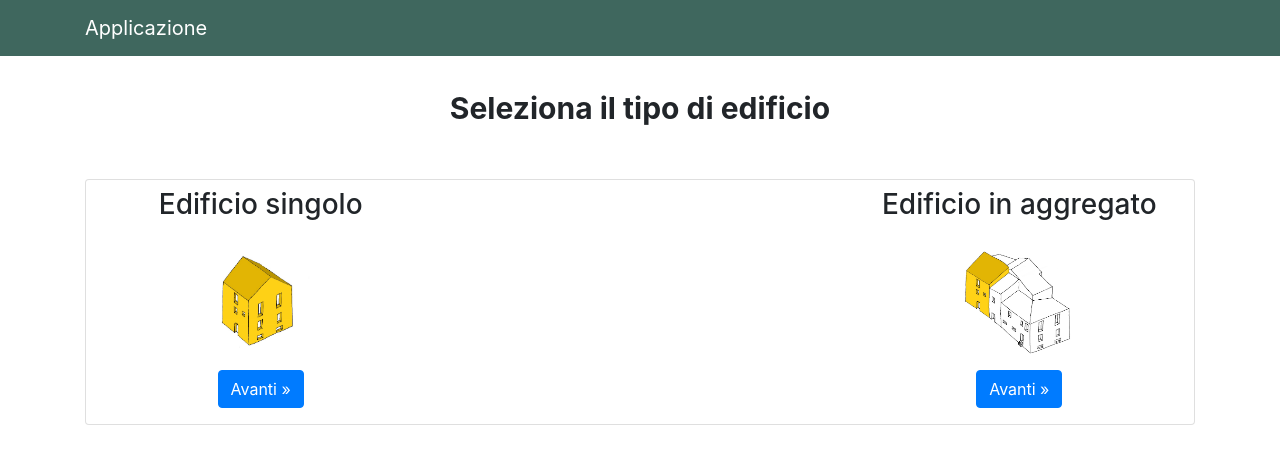
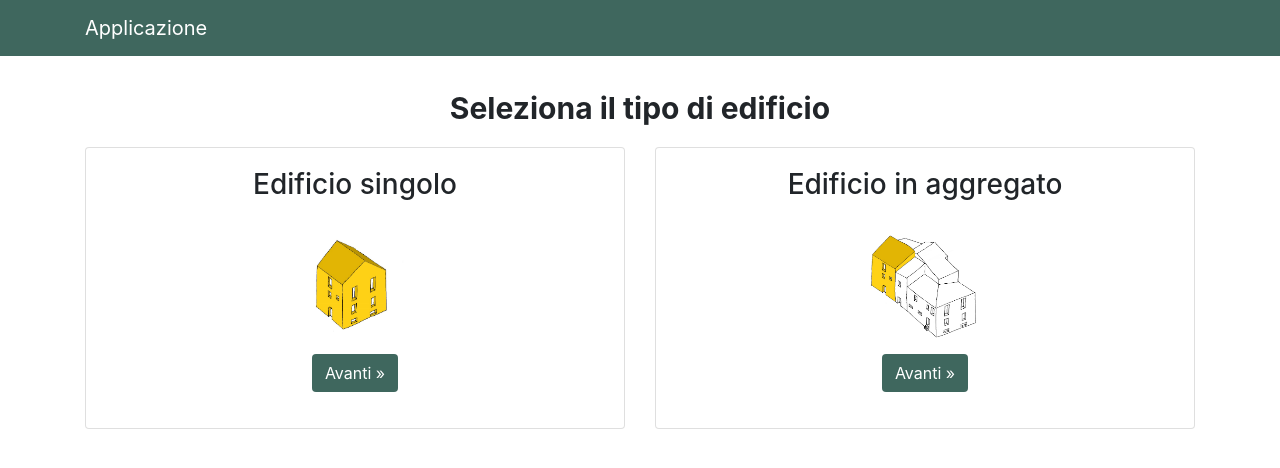
Before and after one commit to Vallo22/classe_energetica_project, an Angular app in the folder frontend/: page /tipo-edificio-st in a window 1280 px wide. Shown: the top 468 px of the page. Built offline with nearby package versions, Linux system fonts and the light colour scheme.

Commit message:
altre correzioni grafiche

```diff
--- a/frontend/src/app/edificio-st/edificio-in-aggregato-st/edificio-in-aggregato-st.component.css
+++ b/frontend/src/app/edificio-st/edificio-in-aggregato-st/edificio-in-aggregato-st.component.css
@@ -26,6 +26,6 @@
 }
 
 .btn-defaultn:hover {
-  background-color: #531f1f !important;
+  background-color: #612323 !important;
   color: white;
 }
--- a/frontend/src/app/edificio-st/edificio-singolo-st/edificio-singolo-st.component.css
+++ b/frontend/src/app/edificio-st/edificio-singolo-st/edificio-singolo-st.component.css
@@ -9,3 +9,23 @@
   .card-header{
     height: 50px;
 }
+
+.btn-default, .btn-default:active, .btn-default:visited {
+  background-color: #3f675e !important;
+  color: white;
+}
+
+.btn-default:hover {
+  background-color: #32534c !important;
+  color: white;
+}
+
+.btn-defaultn, .btn-defaultn:active, .btn-defaultn:visited {
+  background-color: #8d3232 !important;
+  color: white;
+}
+
+.btn-defaultn:hover {
+  background-color: #612323 !important;
+  color: white;
+}
--- a/frontend/src/app/edificio-st/edificio-singolo-st/edificio-singolo-st.component.html
+++ b/frontend/src/app/edificio-st/edificio-singolo-st/edificio-singolo-st.component.html
@@ -17,9 +17,9 @@
         </select>
 
         <div class="mbr-section-btn">
-          <button class="btn btn-md1 btn-secondary display-4" routerLink="/tipo-edificio-st"
+          <button class="btn btn-md1 btn-defaultn display-4" routerLink="/tipo-edificio-st"
             routerLinkActive="active">&laquo; Indietro</button>
-          <button class="btn btn-md1 btn-primary display-4" [disabled]="avantiAbilitato" style="float: right"
+          <button class="btn btn-md1 btn-default display-4" [disabled]="avantiAbilitato" style="float: right"
             (click)="outputSelezione()">Avanti &raquo;
           </button>
         </div>
--- a/frontend/src/app/home/home.component.html
+++ b/frontend/src/app/home/home.component.html
@@ -1,11 +1,7 @@
 <main role="main">
-  <div class="container" style="margin-top:60px">
-    <div class="card my-5">
-      <div class="card-body">
 
-        <!-- SCRITTA -->
-        <h1 style="font-size: 30px; text-align: center;">
-        Benvenuto. Selezione parte strutturale o energetica.
+  <h1 style="font-size: 30px; margin-top: 30px; text-align: center;">
+    Benvenuto in [[NOME_SITO]]
   </h1>
 
   <label></label>
@@ -17,9 +13,9 @@
       <li data-target="#carouselExampleIndicators" data-slide-to="1"></li>
       <li data-target="#carouselExampleIndicators" data-slide-to="2"></li>
     </ol>
-    <div class="carousel-inner" >
-      <div class="carousel-item active" >
-        <img src="assets/images/1.jpg" class="d-block w-100" alt="coding" >
+    <div class="carousel-inner">
+      <div class="carousel-item active">
+        <img src="assets/images/1.jpg" class="d-block w-100" alt="coding">
       </div>
       <div class="carousel-item">
         <img src="assets/images/2.jpg" class="d-block w-100" alt="fare coding">
@@ -46,7 +42,8 @@
     <!-- PARTE STRUTTURALE -->
     <div class="col-lg-4">
       <div class="text-center">
-              <a class="btn btn-default" routerLink="/tipo-edificio-st" routerLinkActive="active" role="button">Parte strutturale
+        <a class="btn btn-default" routerLink="/tipo-edificio-st" routerLinkActive="active" role="button">Parte
+          strutturale
           &raquo;</a>
       </div>
     </div>
@@ -56,7 +53,8 @@
     <!-- PARTE ENERGETICA -->
     <div class="col-lg-4">
       <div class="text-center">
-              <a class="btn btn-default" routerLink="/performance-energetica-ce" routerLinkActive="active" role="button">Parte energetica
+        <a class="btn btn-default" routerLink="/performance-energetica-ce" routerLinkActive="active" role="button">Parte
+          energetica
           &raquo;</a>
       </div>
     </div>
@@ -64,8 +62,5 @@
   </div>
 
   <label></label>
-      </div>
-    </div>
-  </div>
 
 </main>
--- a/frontend/src/app/matrice-ce/matrice-ce.component.css
+++ b/frontend/src/app/matrice-ce/matrice-ce.component.css
@@ -9,3 +9,24 @@
 .pulsante{
     text-align: center;
 }
+
+.btn-default, .btn-default:active, .btn-default:visited {
+    background-color: #3f675e !important;
+    color: white;
+  }
+
+  .btn-default:hover {
+    background-color: #32534c !important;
+    color: white;
+  }
+
+.btn-outline-default, .btn-outline-default:active, .btn-outline-default:visited {
+    background-color: white !important;
+    color: #3f675e;
+    border-color: #3f675e;
+}
+
+.btn-outline-default:hover {
+    background-color: #3f675e !important;
+    color: white;
+  }
--- a/frontend/src/app/matrice-ce/matrice-ce.component.html
+++ b/frontend/src/app/matrice-ce/matrice-ce.component.html
@@ -582,7 +582,7 @@
                         <strong> VALORE CR: {{cr | number: '1.2-2'}}</strong></p>
             <div class="nascosta" *ngIf="cr < 0.1">
                 <div class="pulsante">
-                    <button class="btn btn-outline-success" (click)="mostra()">
+                    <button class="btn btn-outline-default" (click)="mostra()">
                         Convalida scelte per ottenere i pesi
                     </button>
                 </div>
@@ -618,7 +618,7 @@
                     </div>
                     <hr>
                     <div class="pulsante">
-                        <button class="btn btn-primary"
+                        <button class="btn btn-default"
                             (click)="trasferisciPonderazione()">
                             Avanti &raquo;
                         </button>
--- a/frontend/src/app/performance-energetica-ce/performance-energetica-ce.component.css
+++ b/frontend/src/app/performance-energetica-ce/performance-energetica-ce.component.css
@@ -0,0 +1,19 @@
+.btn-default, .btn-default:active, .btn-default:visited {
+    background-color: #3f675e !important;
+    color: white;
+  }
+
+  .btn-default:hover {
+    background-color: #32534c !important;
+    color: white;
+  }
+
+  .btn-defaultn, .btn-defaultn:active, .btn-defaultn:visited {
+    background-color: #8d3232 !important;
+    color: white;
+  }
+
+  .btn-defaultn:hover {
+    background-color: #612323 !important;
+    color: white;
+  }
--- a/frontend/src/app/performance-energetica-ce/performance-energetica-ce.component.html
+++ b/frontend/src/app/performance-energetica-ce/performance-energetica-ce.component.html
@@ -214,10 +214,15 @@
 
         </form>
       </div>
-
-      <div class="text-center">
-        <a class="btn btn-primary" routerLink="/tipo-struttura-ce" routerLinkActive="active" role="button">Avanti
-          &raquo;</a>
+      <div class="bottoni" style="text-align: center;">
+        <div class="pulsante1" style="display: inline-block">
+          <button style="margin-right: 30px;" class="btn btn-defaultn display-4" routerLink="/home"
+          routerLinkActive="active">&laquo; Indietro</button>
+        </div>
+        <div class="pulsante" style="display: inline-block">
+          <button class="btn btn-default display-4" routerLink="/tipo-struttura-ce"
+          routerLinkActive="active">Avanti &raquo;</button>
+        </div>
       </div>
       <label></label>
     </div>
--- a/frontend/src/app/tipo-edificio-st/tipo-edificio-st.component.css
+++ b/frontend/src/app/tipo-edificio-st/tipo-edificio-st.component.css
@@ -12,6 +12,15 @@
   img {
     vertical-align: middle;
     border-style: none;
-}
+  }
 
   }
+  .btn-default, .btn-default:active, .btn-default:visited {
+    background-color: #3f675e !important;
+    color: white;
+  }
+
+  .btn-default:hover {
+    background-color: #32534c !important;
+    color: white;
+  }
--- a/frontend/src/app/tipo-edificio-st/tipo-edificio-st.component.html
+++ b/frontend/src/app/tipo-edificio-st/tipo-edificio-st.component.html
@@ -4,27 +4,32 @@
     <p><strong>Seleziona il tipo di edificio</strong></p>
   </div>
 
-  <div class="card my-5">
-    <label></label>
     <div class="row">
-      <div class="col-lg-4">
-        <h3>Edificio singolo</h3>
+
+      <div class="col-sm-6" style="text-align: center;">
+        <div class="card">
+          <div class="card-body">
+        <h3 class="card-title">Edificio singolo</h3>
         <img src="assets\images\parte_strutturale\edificio_singolo.jpg" alt="Generic placeholder image" width="140"
           height="140">
-        <p><a class="btn btn-primary" routerLink="/edificio-singolo-st" routerLinkActive="active" role="button">Avanti
+        <p><a class="btn btn-default" routerLink="/edificio-singolo-st" routerLinkActive="active" role="button">Avanti
             &raquo;</a></p>
+          </div>
+      </div>
       </div>
 
-      <div class="col-lg-4"></div>
-
-      <div class="col-lg-4">
-        <h3>Edificio in aggregato</h3>
+      <div class="col-sm-6" style="text-align: center;">
+        <div class="card">
+          <div class="card-body">
+        <h3 class="card-title">Edificio in aggregato</h3>
         <img src="assets\images\parte_strutturale\edificio_in_aggregato.jpg" alt="Generic placeholder image" width="140"
           height="140">
-        <p><a class="btn btn-primary" routerLink="/edificio-in-aggregato-st" routerLinkActive="active"
+        <p><a class="btn btn-default" routerLink="/edificio-in-aggregato-st" routerLinkActive="active"
             role="button">Avanti
             &raquo;</a></p>
+          </div>
       </div>
+      </div>
+
     </div>
-  </div>
 </div>
--- a/frontend/src/app/tipo-struttura-ce/tipo-struttura-ce.component.css
+++ b/frontend/src/app/tipo-struttura-ce/tipo-struttura-ce.component.css
@@ -27,3 +27,24 @@ img{
 .appunto{
     font-size: 10px;
 }
+
+.btn-default, .btn-default:active, .btn-default:visited {
+    background-color: #3f675e !important;
+    color: white;
+  }
+
+  .btn-default:hover {
+    background-color: #32534c !important;
+    color: white;
+  }
+
+.btn-outline-default, .btn-outline-default:active, .btn-outline-default:visited {
+    background-color: white !important;
+    color: #3f675e;
+    border-color: #3f675e;
+}
+
+.btn-outline-default:hover {
+    background-color: #3f675e !important;
+    color: white;
+  }
--- a/frontend/src/app/tipo-struttura-ce/tipo-struttura-ce.component.html
+++ b/frontend/src/app/tipo-struttura-ce/tipo-struttura-ce.component.html
@@ -151,7 +151,7 @@
 
               </td>
               <td style="float: right">
-              <button class="btn btn-outline-primary"
+              <button class="btn btn-outline-default"
                 (click)="visualizzaCodiceIntervento(arr.intervento.codice)" data-toggle="modal"
                 data-target=".bd-example-modal-lg">
                 Vai all'intervento
@@ -163,8 +163,7 @@
       </div>
 
       <div class="pulsante">
-        <button class="btn btn-primary" class="btn btn-primary" style="width: 94px;" style="margin-bottom: 15px;"
-          (click)="trasferisciOggetti()">
+        <button class="btn btn-default" style="margin-bottom: 15px;" (click)="trasferisciOggetti()">
           Avanti &raquo;
         </button>
       </div>
```
Also changed, not shown: 1 other file (tests, documents, lock files or other folders). Lines whose indentation alone changed are shown as unchanged.
